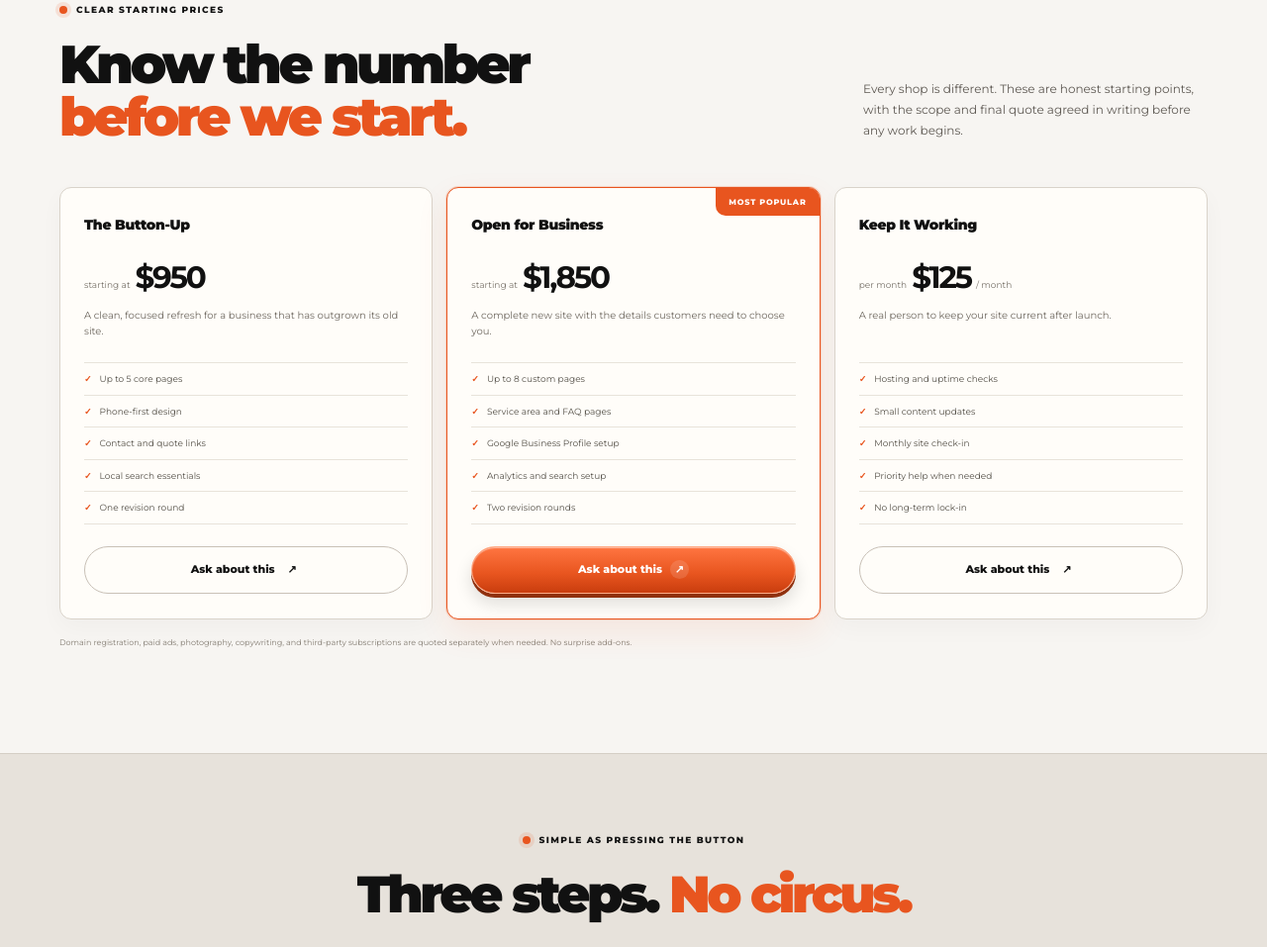
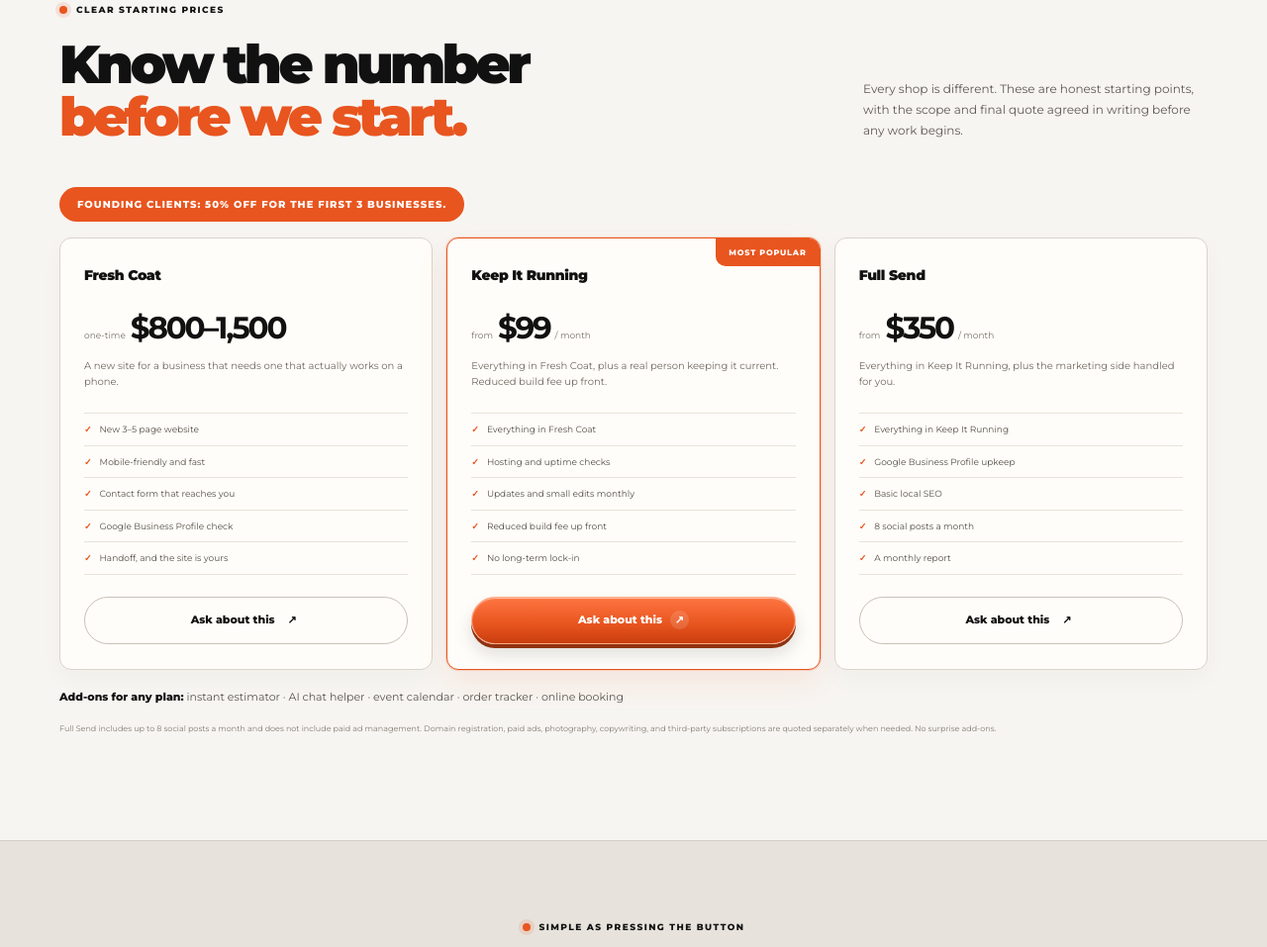
Before and after one commit to robbiefromramona-press/any-press, a plain HTML site: page index.html in a window 1280 px wide. Shown: the part 1887-2844 px from the top of the page at 99% size. Drawn offline with Linux system fonts and the light colour scheme.

Commit message:
Replace the placeholder plans with the real Any-Press pricing
- Fresh Coat, $800-1,500 one-time.
- Keep It Running, from $99/month, marked MOST POPULAR.
- Full Send, from $350/month.
- Added the founding-client banner above the cards and the add-ons
  line underneath.
- Fixed the duplicated "per month" label on the monthly card.
- Footnote now states the 8-post cap and that paid ad management is
  not included.
- Card design untouched.

Co-Authored-By: Claude Opus 5 <noreply@anthropic.com>

```diff
--- a/index.html
+++ b/index.html
@@ -182,49 +182,52 @@
     </div>
     <p class="section-lede">Every shop is different. These are honest starting points, with the scope and final quote agreed in writing before any work begins.</p>
   </div>
+  <!-- EDIT PRICES HERE: plan name, price, description and the five bullet lines. -->
+  <p class="price-banner">Founding clients: 50% off for the first 3 businesses.</p>
   <div class="price-grid">
     <article class="price-card">
-      <p class="plan-name">The Button-Up</p>
-      <p class="plan-price"><small>starting at</small><strong>$950</strong></p>
-      <p class="plan-desc">A clean, focused refresh for a business that has outgrown its old site.</p>
+      <p class="plan-name">Fresh Coat</p>
+      <p class="plan-price"><small>one-time</small><strong>$800–1,500</strong></p>
+      <p class="plan-desc">A new site for a business that needs one that actually works on a phone.</p>
       <ul>
-        <li><span>✓</span>Up to 5 core pages</li>
-        <li><span>✓</span>Phone-first design</li>
-        <li><span>✓</span>Contact and quote links</li>
-        <li><span>✓</span>Local search essentials</li>
-        <li><span>✓</span>One revision round</li>
+        <li><span>✓</span>New 3–5 page website</li>
+        <li><span>✓</span>Mobile-friendly and fast</li>
+        <li><span>✓</span>Contact form that reaches you</li>
+        <li><span>✓</span>Google Business Profile check</li>
+        <li><span>✓</span>Handoff, and the site is yours</li>
       </ul>
       <a href="#contact" class="button button-outline">Ask about this <span class="button-symbol" aria-hidden="true">↗</span></a>
     </article>
     <article class="price-card featured">
       <div class="price-ribbon">MOST POPULAR</div>
-      <p class="plan-name">Open for Business</p>
-      <p class="plan-price"><small>starting at</small><strong>$1,850</strong></p>
-      <p class="plan-desc">A complete new site with the details customers need to choose you.</p>
+      <p class="plan-name">Keep It Running</p>
+      <p class="plan-price"><small>from</small><strong>$99</strong><small>/ month</small></p>
+      <p class="plan-desc">Everything in Fresh Coat, plus a real person keeping it current. Reduced build fee up front.</p>
       <ul>
-        <li><span>✓</span>Up to 8 custom pages</li>
-        <li><span>✓</span>Service area and FAQ pages</li>
-        <li><span>✓</span>Google Business Profile setup</li>
-        <li><span>✓</span>Analytics and search setup</li>
-        <li><span>✓</span>Two revision rounds</li>
+        <li><span>✓</span>Everything in Fresh Coat</li>
+        <li><span>✓</span>Hosting and uptime checks</li>
+        <li><span>✓</span>Updates and small edits monthly</li>
+        <li><span>✓</span>Reduced build fee up front</li>
+        <li><span>✓</span>No long-term lock-in</li>
       </ul>
       <a href="#contact" class="button button-orange">Ask about this <span class="button-symbol" aria-hidden="true">↗</span></a>
     </article>
     <article class="price-card">
-      <p class="plan-name">Keep It Working</p>
-      <p class="plan-price"><small>per month</small><strong>$125</strong><small> / month</small></p>
-      <p class="plan-desc">A real person to keep your site current after launch.</p>
+      <p class="plan-name">Full Send</p>
+      <p class="plan-price"><small>from</small><strong>$350</strong><small>/ month</small></p>
+      <p class="plan-desc">Everything in Keep It Running, plus the marketing side handled for you.</p>
       <ul>
-        <li><span>✓</span>Hosting and uptime checks</li>
-        <li><span>✓</span>Small content updates</li>
-        <li><span>✓</span>Monthly site check-in</li>
-        <li><span>✓</span>Priority help when needed</li>
-        <li><span>✓</span>No long-term lock-in</li>
+        <li><span>✓</span>Everything in Keep It Running</li>
+        <li><span>✓</span>Google Business Profile upkeep</li>
+        <li><span>✓</span>Basic local SEO</li>
+        <li><span>✓</span>8 social posts a month</li>
+        <li><span>✓</span>A monthly report</li>
       </ul>
       <a href="#contact" class="button button-outline">Ask about this <span class="button-symbol" aria-hidden="true">↗</span></a>
     </article>
   </div>
-  <p class="price-footnote">Domain registration, paid ads, photography, copywriting, and third-party subscriptions are quoted separately when needed. No surprise add-ons.</p>
+  <p class="price-addons"><b>Add-ons for any plan:</b> instant estimator · AI chat helper · event calendar · order tracker · online booking</p>
+  <p class="price-footnote">Full Send includes up to 8 social posts a month and does not include paid ad management. Domain registration, paid ads, photography, copywriting, and third-party subscriptions are quoted separately when needed. No surprise add-ons.</p>
 </section>
 
 <!-- ============ HOW IT WORKS ============ -->
```
Also changed, not shown: style.css.
